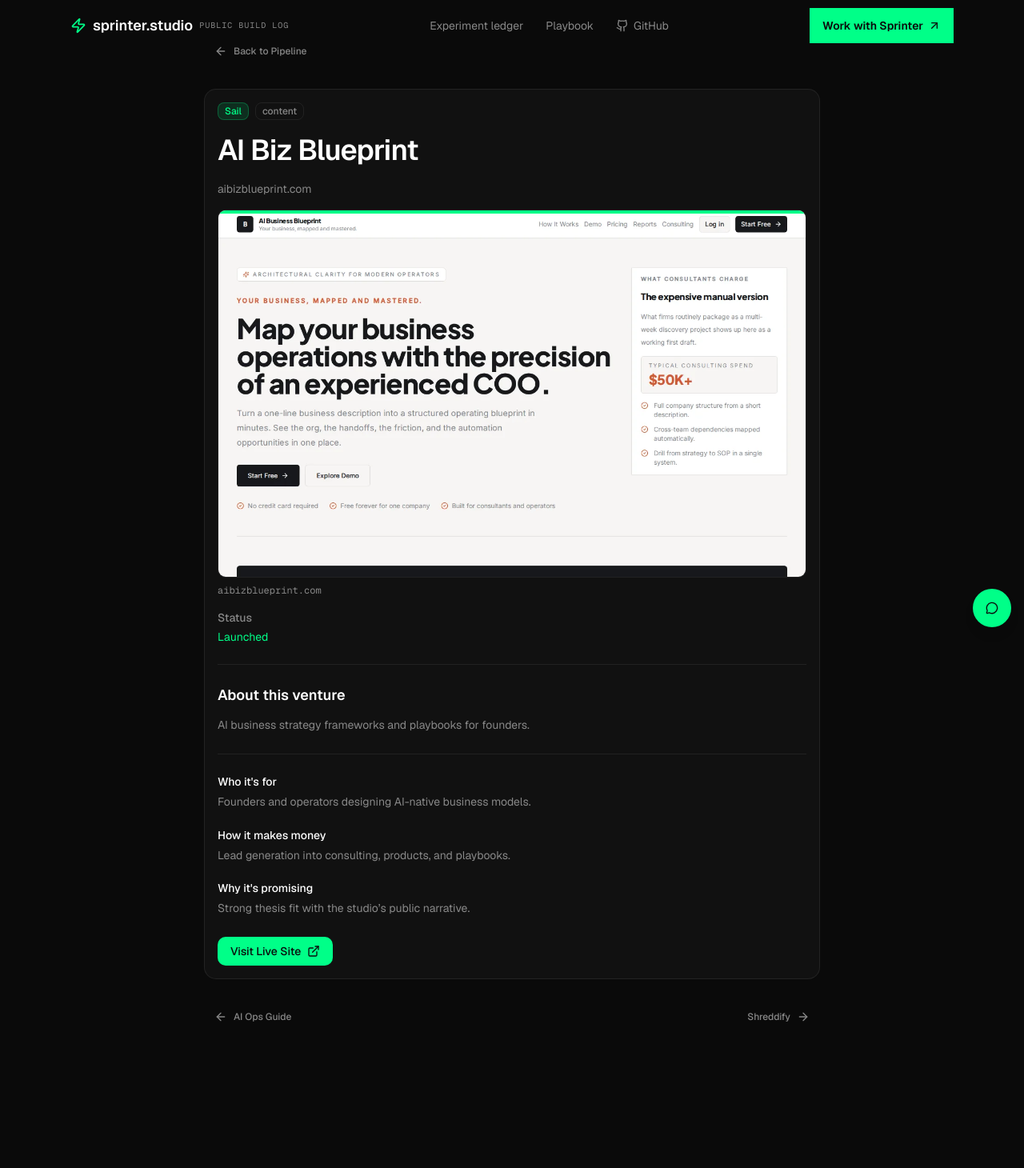
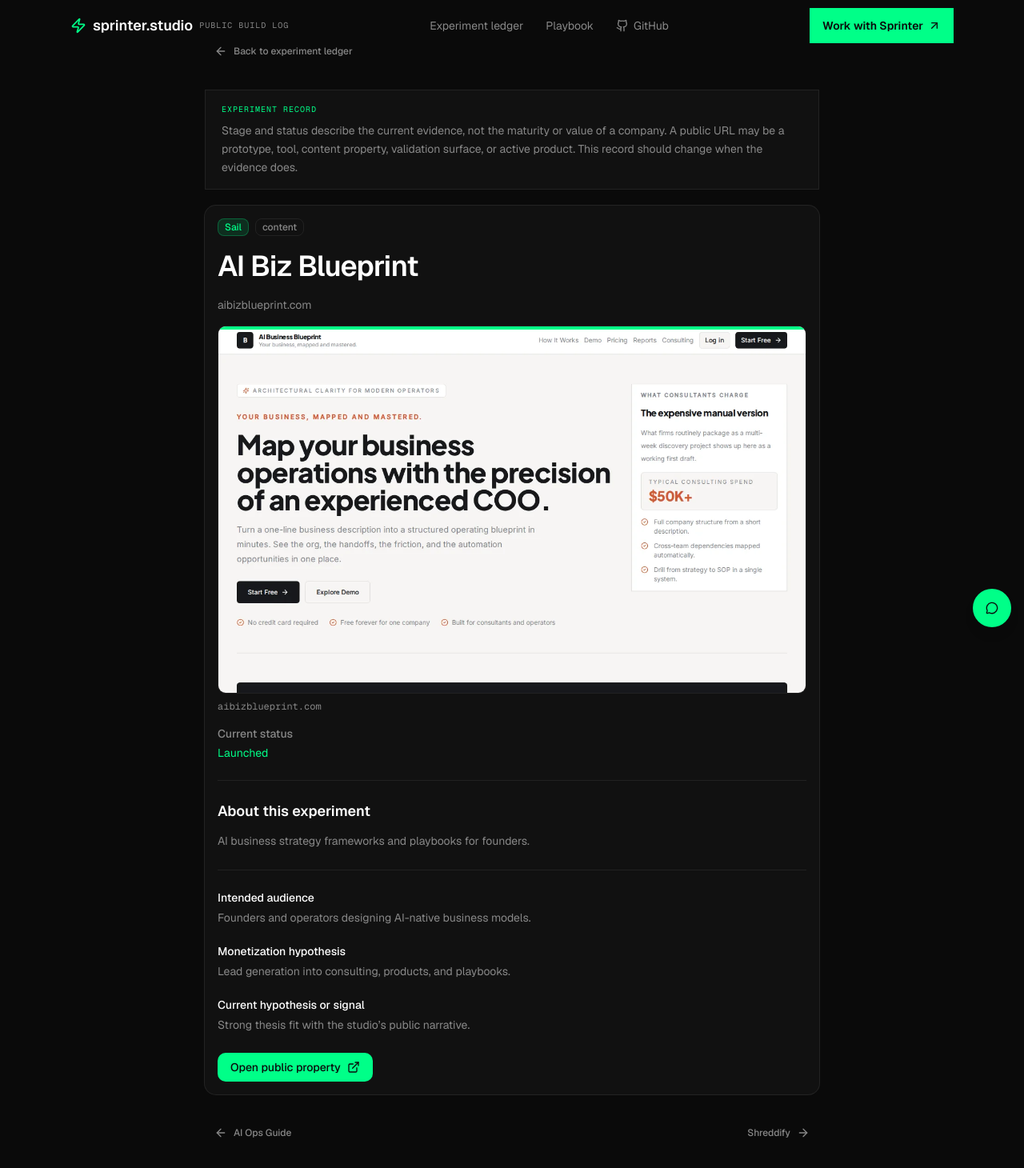
Before and after one commit to tylerdr/sprinter-studio, a Next.js app: page /ventures/aibizblueprint in a window 1280 px wide. Shown: the top 1460 px of the page at 80% size. Before the commit the page ends 1335 px from the top, so only its background shows below. Built offline with nearby package versions, Linux system fonts and the light colour scheme.

Commit message:
feat: make venture pages honest experiment records

```diff
--- a/app/ventures/[slug]/page.tsx
+++ b/app/ventures/[slug]/page.tsx
@@ -10,19 +10,24 @@
 import type { Metadata } from 'next'
 
 export async function generateStaticParams() {
-  return ventures.map((v) => ({ slug: v.slug }))
+  return ventures.map((venture) => ({ slug: venture.slug }))
 }
 
-export async function generateMetadata({ params }: { params: Promise<{ slug: string }> }): Promise<Metadata> {
+export async function generateMetadata({
+  params,
+}: {
+  params: Promise<{ slug: string }>
+}): Promise<Metadata> {
   const { slug } = await params
-  const venture = ventures.find((v) => v.slug === slug)
-  if (!venture) return { title: 'Venture Not Found' }
+  const venture = ventures.find((item) => item.slug === slug)
+  if (!venture) return { title: 'Experiment Not Found' }
+
   return {
-    title: venture.name,
+    title: `${venture.name} experiment`,
     description: venture.description,
     alternates: { canonical: `/ventures/${venture.slug}` },
     openGraph: {
-      title: `${venture.name} | Sprinter Studio`,
+      title: `${venture.name} experiment | Sprinter Studio`,
       description: venture.description,
       url: `https://sprinter.studio/ventures/${venture.slug}`,
       type: 'website',
@@ -30,17 +35,24 @@
   }
 }
 
-export default async function VenturePage({ params }: { params: Promise<{ slug: string }> }) {
+export default async function VenturePage({
+  params,
+}: {
+  params: Promise<{ slug: string }>
+}) {
   const { slug } = await params
-  const venture = ventures.find((v) => v.slug === slug)
+  const venture = ventures.find((item) => item.slug === slug)
 
   if (!venture) {
     return (
       <main className="min-h-screen flex items-center justify-center">
         <div className="text-center space-y-4">
-          <h1 className="text-2xl font-bold">Venture not found</h1>
-          <Link href="/#pipeline" className={cn(buttonVariants({ variant: 'outline' }))}>
-            Back to Pipeline
+          <h1 className="text-2xl font-bold">Experiment not found</h1>
+          <Link
+            href="/#pipeline"
+            className={cn(buttonVariants({ variant: 'outline' }))}
+          >
+            Back to experiment ledger
           </Link>
         </div>
       </main>
@@ -48,34 +60,63 @@
   }
 
   const config = stageConfig[venture.stage]
-  const ventureIndex = ventures.findIndex((v) => v.slug === slug)
-  const prev = ventureIndex > 0 ? ventures[ventureIndex - 1] : null
-  const next = ventureIndex < ventures.length - 1 ? ventures[ventureIndex + 1] : null
+  const ventureIndex = ventures.findIndex((item) => item.slug === slug)
+  const previous = ventureIndex > 0 ? ventures[ventureIndex - 1] : null
+  const next =
+    ventureIndex < ventures.length - 1 ? ventures[ventureIndex + 1] : null
 
   return (
-    <main className="min-h-screen py-12 px-6">
+    <main id="main" className="min-h-screen py-12 px-6">
       <div className="max-w-3xl mx-auto">
         <Link
           href="/#pipeline"
-          className={cn(buttonVariants({ variant: 'ghost', size: 'sm' }), 'mb-8 text-text-muted hover:text-foreground inline-flex items-center gap-2')}
+          className={cn(
+            buttonVariants({ variant: 'ghost', size: 'sm' }),
+            'mb-8 text-text-muted hover:text-foreground inline-flex items-center gap-2',
+          )}
         >
           <ArrowLeft className="w-4 h-4" />
-          Back to Pipeline
+          Back to experiment ledger
         </Link>
+
+        <div className="mb-5 border border-border-subtle bg-surface px-5 py-4">
+          <p className="font-mono text-[10px] uppercase tracking-widest text-accent-green">
+            Experiment record
+          </p>
+          <p className="mt-2 text-sm leading-relaxed text-text-muted">
+            Stage and status describe the current evidence, not the maturity or
+            value of a company. A public URL may be a prototype, tool, content
+            property, validation surface, or active product. This record should
+            change when the evidence does.
+          </p>
+        </div>
 
         <Card className="bg-surface border-border-subtle">
           <CardHeader className="space-y-4">
             <div className="flex flex-wrap items-center gap-2">
-              <Badge style={{ backgroundColor: `${config.hex}20`, color: config.hex, borderColor: `${config.hex}40` }} variant="outline">
+              <Badge
+                style={{
+                  backgroundColor: `${config.hex}20`,
+                  color: config.hex,
+                  borderColor: `${config.hex}40`,
+                }}
+                variant="outline"
+              >
                 {config.label}
               </Badge>
-              <Badge variant="outline" className="border-border-subtle text-text-muted">
+              <Badge
+                variant="outline"
+                className="border-border-subtle text-text-muted"
+              >
                 {venture.archetype}
               </Badge>
             </div>
-            <h1 className="text-3xl md:text-4xl font-semibold leading-none tracking-tight">{venture.name}</h1>
+            <h1 className="text-3xl md:text-4xl font-semibold leading-none tracking-tight">
+              {venture.name}
+            </h1>
             <p className="text-text-muted">{venture.domain}</p>
           </CardHeader>
+
           {venture.screenshot && (
             <div className="px-4">
               <div className="relative w-full aspect-[16/10] rounded-lg border border-border-subtle overflow-hidden">
@@ -91,20 +132,29 @@
                   className="object-cover"
                 />
               </div>
-              <p className="mt-2 text-xs font-mono text-text-muted">{venture.domain}</p>
+              <p className="mt-2 text-xs font-mono text-text-muted">
+                {venture.domain}
+              </p>
             </div>
           )}
+
           <CardContent className="space-y-6">
             <div>
-              <p className="text-sm font-medium text-text-muted mb-1">Status</p>
+              <p className="text-sm font-medium text-text-muted mb-1">
+                Current status
+              </p>
               <p style={{ color: config.hex }}>{venture.status}</p>
             </div>
 
             <Separator className="bg-border-subtle" />
 
             <div>
-              <h2 className="text-lg font-semibold mb-3">About this venture</h2>
-              <p className="text-text-muted leading-relaxed">{venture.description}</p>
+              <h2 className="text-lg font-semibold mb-3">
+                About this experiment
+              </h2>
+              <p className="text-text-muted leading-relaxed">
+                {venture.description}
+              </p>
             </div>
 
             {(venture.icp || venture.monetization || venture.signal) && (
@@ -113,20 +163,32 @@
                 <dl className="space-y-5">
                   {venture.icp && (
                     <div>
-                      <dt className="text-sm font-medium text-foreground mb-1">Who it&apos;s for</dt>
-                      <dd className="text-text-muted leading-relaxed">{venture.icp}</dd>
+                      <dt className="text-sm font-medium text-foreground mb-1">
+                        Intended audience
+                      </dt>
+                      <dd className="text-text-muted leading-relaxed">
+                        {venture.icp}
+                      </dd>
                     </div>
                   )}
                   {venture.monetization && (
                     <div>
-                      <dt className="text-sm font-medium text-foreground mb-1">How it makes money</dt>
-                      <dd className="text-text-muted leading-relaxed">{venture.monetization}</dd>
+                      <dt className="text-sm font-medium text-foreground mb-1">
+                        Monetization hypothesis
+                      </dt>
+                      <dd className="text-text-muted leading-relaxed">
+                        {venture.monetization}
+                      </dd>
                     </div>
                   )}
                   {venture.signal && (
                     <div>
-                      <dt className="text-sm font-medium text-foreground mb-1">Why it&apos;s promising</dt>
-                      <dd className="text-text-muted leading-relaxed">{venture.signal}</dd>
+                      <dt className="text-sm font-medium text-foreground mb-1">
+                        Current hypothesis or signal
+                      </dt>
+                      <dd className="text-text-muted leading-relaxed">
+                        {venture.signal}
+                      </dd>
                     </div>
                   )}
                 </dl>
@@ -138,22 +200,28 @@
                 href={venture.url}
                 target="_blank"
                 rel="noopener noreferrer"
-                className={cn(buttonVariants(), 'bg-accent-green text-background hover:bg-accent-green/90 inline-flex items-center gap-2')}
+                className={cn(
+                  buttonVariants(),
+                  'bg-accent-green text-background hover:bg-accent-green/90 inline-flex items-center gap-2',
+                )}
               >
-                Visit Live Site <ExternalLink className="w-4 h-4" />
+                Open public property <ExternalLink className="w-4 h-4" />
               </a>
             )}
           </CardContent>
         </Card>
 
-        <div className="flex items-center justify-between mt-8">
-          {prev ? (
+        <div className="flex items-center justify-between mt-8 gap-4">
+          {previous ? (
             <Link
-              href={`/ventures/${prev.slug}`}
-              className={cn(buttonVariants({ variant: 'ghost', size: 'sm' }), 'text-text-muted hover:text-foreground inline-flex items-center gap-2')}
+              href={`/ventures/${previous.slug}`}
+              className={cn(
+                buttonVariants({ variant: 'ghost', size: 'sm' }),
+                'text-text-muted hover:text-foreground inline-flex items-center gap-2',
+              )}
             >
               <ArrowLeft className="w-4 h-4" />
-              {prev.name}
+              {previous.name}
             </Link>
           ) : (
             <div />
@@ -161,7 +229,10 @@
           {next ? (
             <Link
               href={`/ventures/${next.slug}`}
-              className={cn(buttonVariants({ variant: 'ghost', size: 'sm' }), 'text-text-muted hover:text-foreground inline-flex items-center gap-2')}
+              className={cn(
+                buttonVariants({ variant: 'ghost', size: 'sm' }),
+                'text-text-muted hover:text-foreground inline-flex items-center gap-2',
+              )}
             >
               {next.name}
               <ArrowRight className="w-4 h-4" />
```
